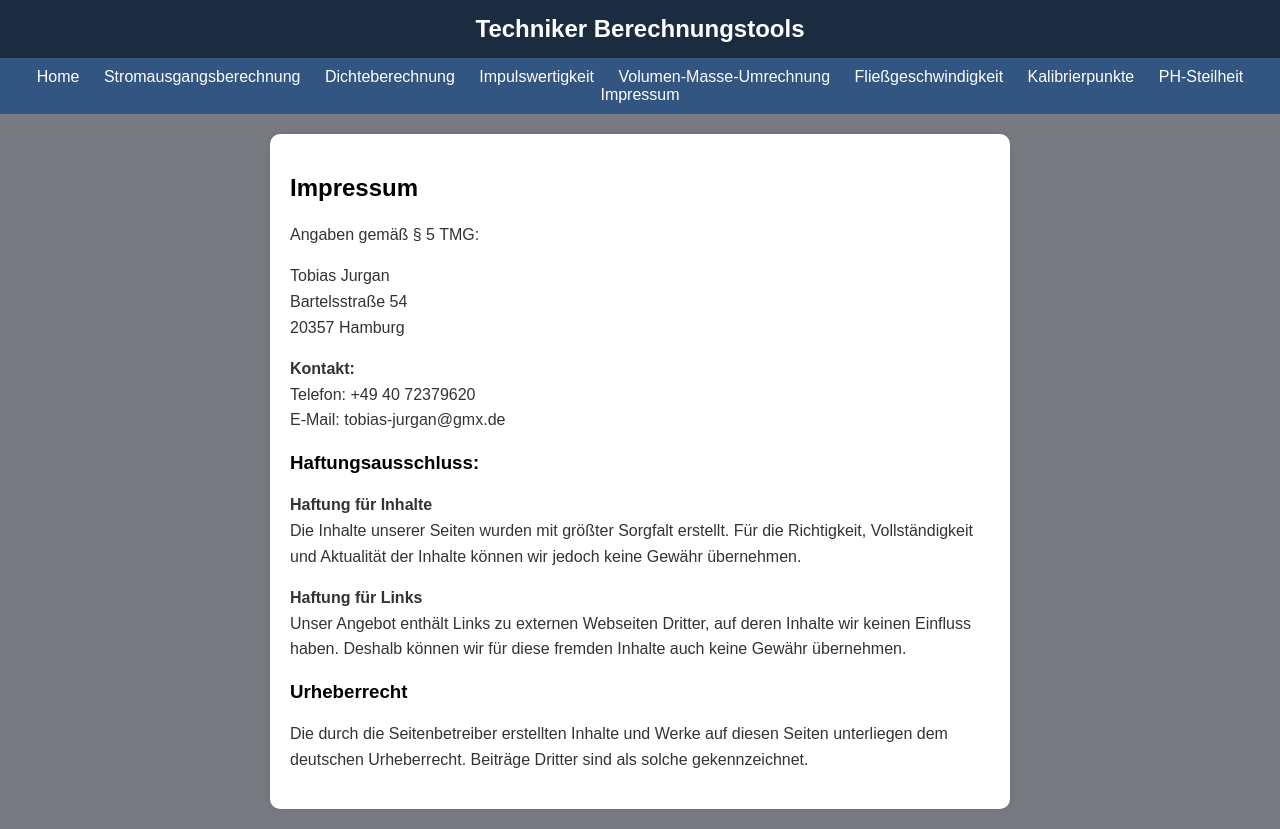
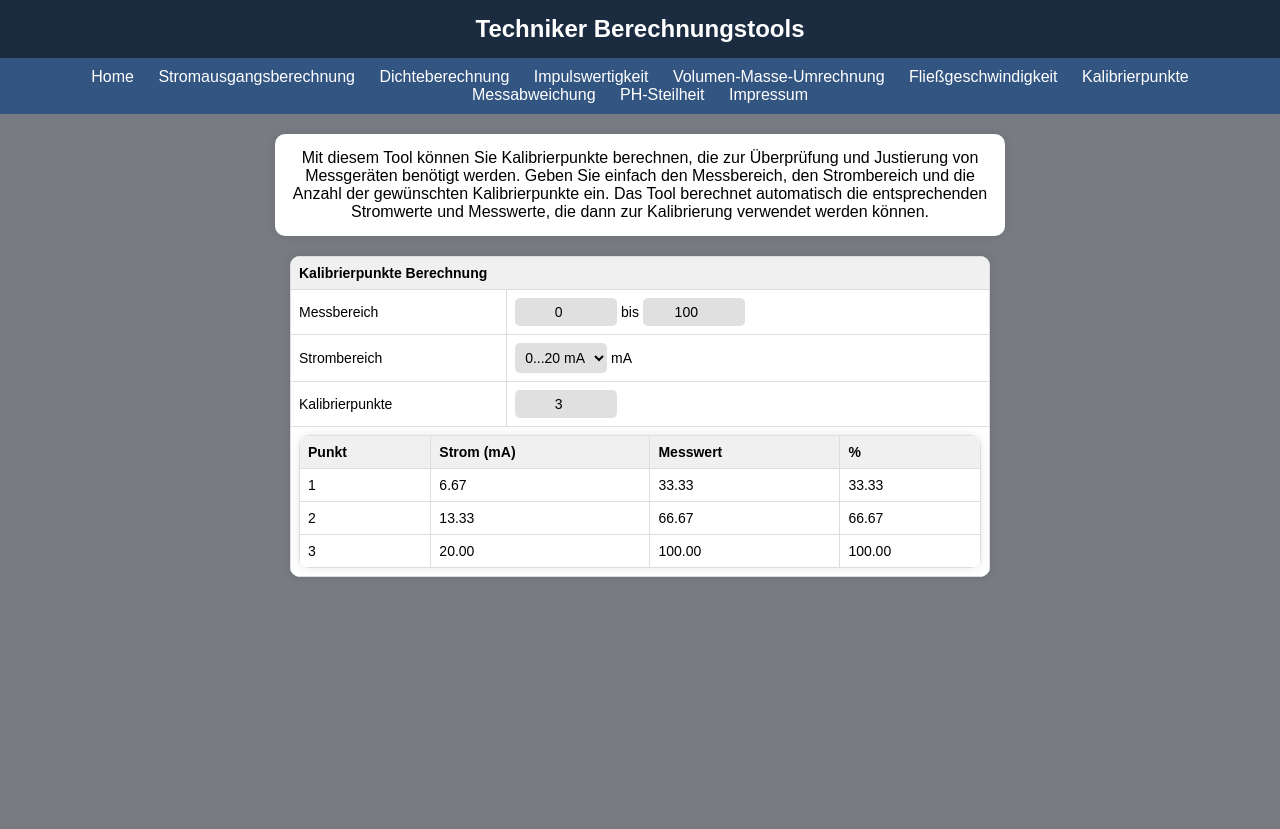
Before and after one commit to tJ-ek0/Berechnungen, a plain HTML site: page Impressum.html in a window 1280 px wide. After the commit the page ends 800 px from the top, so only its background shows below. Drawn offline with Linux system fonts and the light colour scheme.

Commit message:
Update Impressum.html

```diff
--- a/Impressum.html
+++ b/Impressum.html
@@ -3,7 +3,7 @@
 <head>
     <meta charset="UTF-8">
     <meta name="viewport" content="width=device-width, initial-scale=1.0">
-    <title>Impressum</title>
+    <title>Kalibrierpunkte</title>
     <style>
         body {
             font-family: 'Arial', sans-serif;
@@ -36,21 +36,62 @@
         }
         .container {
             display: flex;
-            justify-content: center;
+            flex-direction: column;
+            align-items: center;
             padding: 20px;
         }
-        .content {
+        .description {
+            background-color: #ffffff;
+            padding: 15px;
+            border-radius: 10px;
+            box-shadow: 0 0 10px rgba(0, 0, 0, 0.1);
+            max-width: 700px;
+            margin-bottom: 20px;
+            text-align: center;
+            font-size: 16px;
+        }
+        table {
+            border-collapse: collapse;
+            width: 100%;
+            max-width: 700px;
             background-color: #fff;
-            padding: 20px;
-            max-width: 700px;
-            width: 100%;
             box-shadow: 0 0 10px rgba(0, 0, 0, 0.1);
             border-radius: 10px;
+            overflow: hidden;
         }
-        p {
-            font-size: 16px;
-            line-height: 1.6;
-            color: #333;
+        th, td {
+            border: 1px solid #ddd;
+            padding: 8px;
+            text-align: left;
+            font-size: 14px;
+        }
+        th {
+            background-color: #f0f0f0;
+            font-weight: bold;
+        }
+        input.input-field {
+            background-color: #e0e0e0;
+            border: none;
+            padding: 6px;
+            width: 90px;
+            border-radius: 5px;
+            text-align: center;
+            font-size: 14px;
+        }
+        select.input-field {
+            background-color: #e0e0e0;
+            border: none;
+            padding: 6px;
+            border-radius: 5px;
+            text-align: center;
+            font-size: 14px;
+        }
+        .result-field {
+            background-color: #d4edda;
+            padding: 6px;
+            border-radius: 5px;
+            font-size: 14px;
+            text-align: center;
         }
     </style>
 </head>
@@ -70,41 +111,125 @@
         <a href="VolumenMasse.html">Volumen-Masse-Umrechnung</a>
         <a href="Fließgeschwindigkeit.html">Fließgeschwindigkeit</a>
         <a href="Kalibrierpunkte.html">Kalibrierpunkte</a>
-	<a href="PHwert.html">PH-Steilheit</a>
-	<a href="Impressum.html">Impressum</a>
-	</nav>
-    <!-- Container für das Impressum -->
+		<a href="Messabweichung.html">Messabweichung</a>
+		<a href="PH-Wert.html">PH-Steilheit</a>
+        <a href="Impressum.html">Impressum</a>
+    </nav>
+
+    <!-- Container für die Berechnung -->
     <div class="container">
-        <div class="content">
-            <h2>Impressum</h2>
-            <p>
-                Angaben gemäß § 5 TMG:
-            </p>
-            <p>
-                Tobias Jurgan<br>
-                Bartelsstraße 54<br>
-                20357 Hamburg
-            </p>
-            <p>
-                <strong>Kontakt:</strong><br>
-                Telefon: +49 40 72379620<br>
-                E-Mail: tobias-jurgan@gmx.de
-            </p>
-            <h3>Haftungsausschluss:</h3>
-            <p>
-                <strong>Haftung für Inhalte</strong><br>
-                Die Inhalte unserer Seiten wurden mit größter Sorgfalt erstellt. Für die Richtigkeit, Vollständigkeit und Aktualität der Inhalte können wir jedoch keine Gewähr übernehmen.
-            </p>
-            <p>
-                <strong>Haftung für Links</strong><br>
-                Unser Angebot enthält Links zu externen Webseiten Dritter, auf deren Inhalte wir keinen Einfluss haben. Deshalb können wir für diese fremden Inhalte auch keine Gewähr übernehmen.
-            </p>
-            <h3>Urheberrecht</h3>
-            <p>
-                Die durch die Seitenbetreiber erstellten Inhalte und Werke auf diesen Seiten unterliegen dem deutschen Urheberrecht. Beiträge Dritter sind als solche gekennzeichnet.
-            </p>
+        <!-- Beschreibung der Berechnung -->
+        <div class="description">
+            Mit diesem Tool können Sie Kalibrierpunkte berechnen, die zur Überprüfung und Justierung von Messgeräten benötigt werden. Geben Sie einfach den Messbereich, den Strombereich und die Anzahl der gewünschten Kalibrierpunkte ein. Das Tool berechnet automatisch die entsprechenden Stromwerte und Messwerte, die dann zur Kalibrierung verwendet werden können.
         </div>
+
+        <table>
+            <tr>
+                <th colspan="6">Kalibrierpunkte Berechnung</th>
+            </tr>
+
+            <!-- Eingabe des Messbereichs -->
+            <tr>
+                <td colspan="2">Messbereich</td>
+                <td colspan="4">
+                    <input class="input-field" type="number" id="messbereich_min" value="0">
+                    bis
+                    <input class="input-field" type="number" id="messbereich_max" value="100">
+                </td>
+            </tr>
+
+            <!-- Auswahl des Strombereichs -->
+            <tr>
+                <td colspan="2">Strombereich</td>
+                <td colspan="4">
+                    <select class="input-field" id="strombereich">
+                        <option value="0-20">0...20 mA</option>
+                        <option value="4-20">4...20 mA</option>
+                    </select> mA
+                </td>
+            </tr>
+
+            <!-- Eingabe der Anzahl der Kalibrierpunkte -->
+            <tr>
+                <td colspan="2">Kalibrierpunkte</td>
+                <td colspan="4">
+                    <input class="input-field" type="number" id="kalibrierpunkte" value="3">
+                </td>
+            </tr>
+
+            <!-- Dynamisch generierte Tabelle -->
+            <tr>
+                <td colspan="6">
+                    <table id="kalibrierpunkte_tabelle">
+                        <thead>
+                            <tr>
+                                <th>Punkt</th>
+                                <th>Strom (mA)</th>
+                                <th>Messwert</th>
+                                <th>%</th>
+                            </tr>
+                        </thead>
+                        <tbody>
+                            <!-- Dynamische Zeilen werden hier generiert -->
+                        </tbody>
+                    </table>
+                </td>
+            </tr>
+        </table>
     </div>
+
+    <script>
+        // Funktion zur Berechnung der Kalibrierpunkte
+        function berechneKalibrierpunkte() {
+            const messbereich_min = parseFloat(document.getElementById('messbereich_min').value);
+            const messbereich_max = parseFloat(document.getElementById('messbereich_max').value);
+            const strombereich = document.getElementById('strombereich').value;
+            const kalibrierpunkte_anzahl = parseInt(document.getElementById('kalibrierpunkte').value);
+
+            let strom_min, strom_max;
+
+            // Strombereich festlegen
+            if (strombereich === '0-20') {
+                strom_min = 0;
+                strom_max = 20;
+            } else {
+                strom_min = 4;
+                strom_max = 20;
+            }
+
+            const messbereich_spannweite = messbereich_max - messbereich_min;
+            const strom_spannweite = strom_max - strom_min;
+            const tabelle_body = document.getElementById('kalibrierpunkte_tabelle').querySelector('tbody');
+
+            // Tabelle leeren
+            tabelle_body.innerHTML = '';
+
+            // Kalibrierpunkte berechnen und in die Tabelle einfügen
+            for (let i = 1; i <= kalibrierpunkte_anzahl; i++) {
+                const prozent = (i / kalibrierpunkte_anzahl) * 100;
+                const strom = strom_min + (strom_spannweite * prozent / 100);
+                const messwert = messbereich_min + (messbereich_spannweite * prozent / 100);
+
+                const zeile = `
+                    <tr>
+                        <td>${i}</td>
+                        <td>${strom.toFixed(2)}</td>
+                        <td>${messwert.toFixed(2)}</td>
+                        <td>${prozent.toFixed(2)}</td>
+                    </tr>
+                `;
+                tabelle_body.innerHTML += zeile;
+            }
+        }
+
+        // Event Listener für die Berechnung bei Änderungen der Eingabefelder
+        document.querySelectorAll('#messbereich_min, #messbereich_max, #strombereich, #kalibrierpunkte').forEach(input => {
+            input.addEventListener('input', berechneKalibrierpunkte);
+        });
+
+        // Initiale Berechnung
+        berechneKalibrierpunkte();
+    </script>
 
 </body>
 </html>
```
